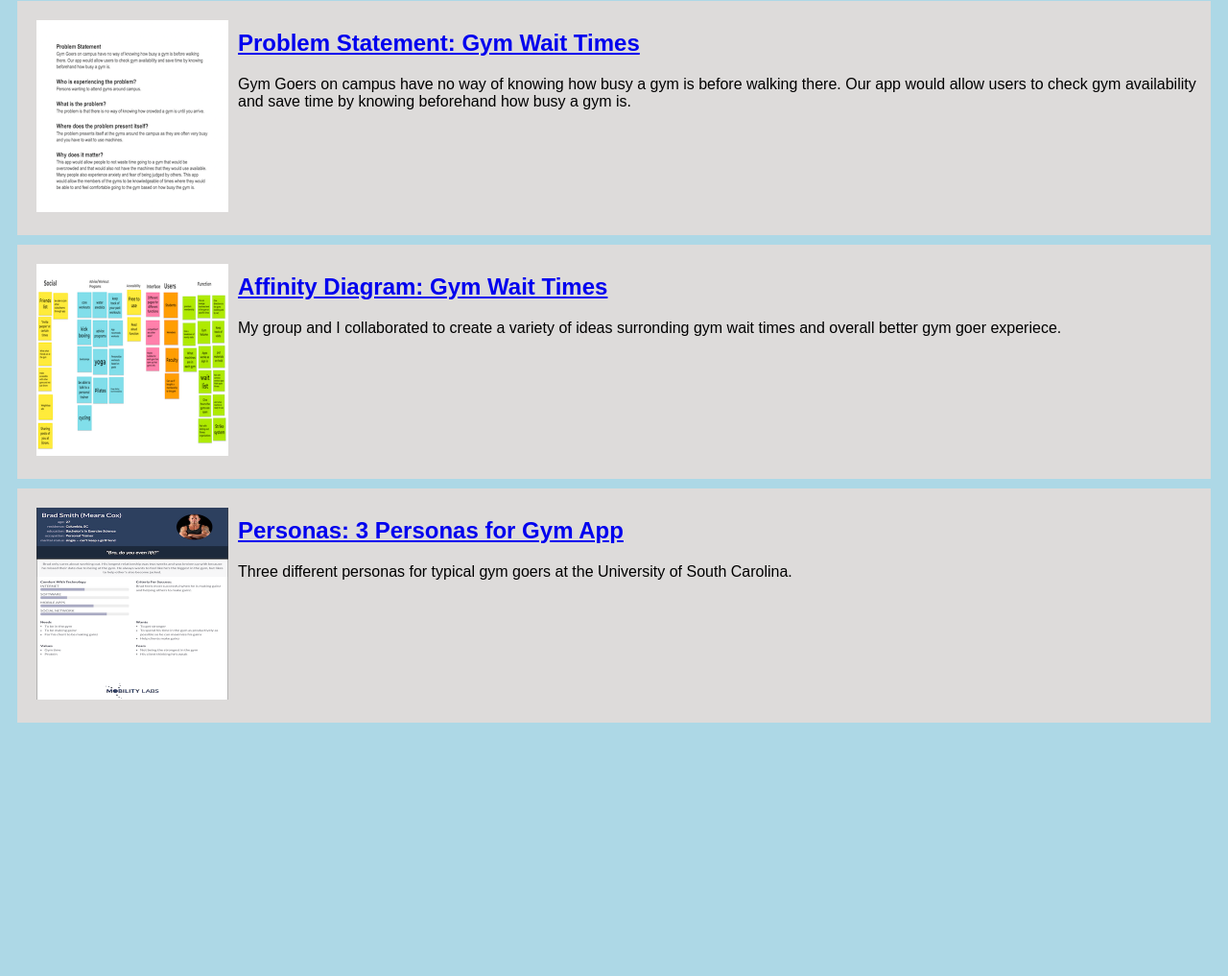
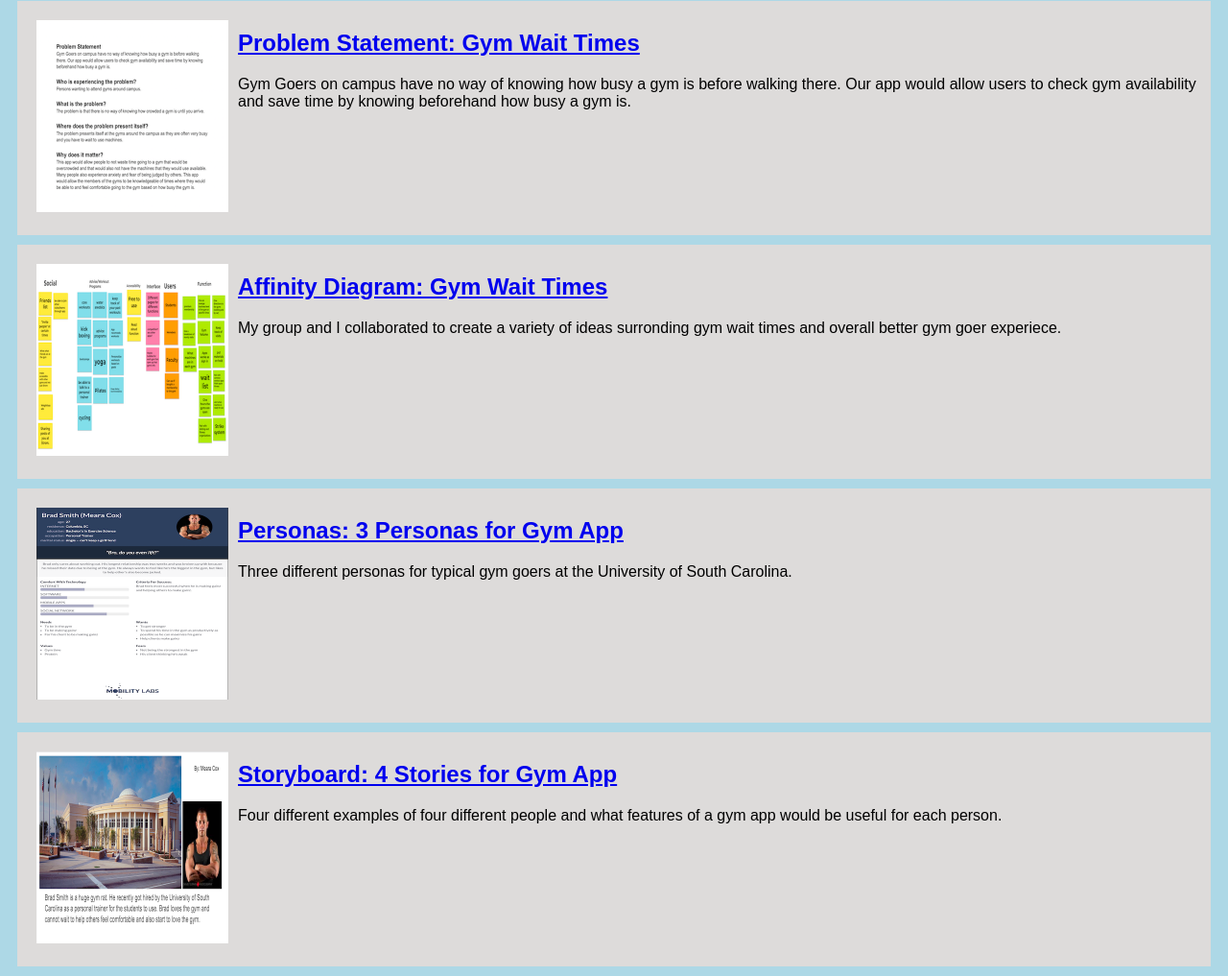
Before and after one commit to mearacox/mearacox.github.io, a plain HTML site: page index.html in a window 1280 px wide. Shown: the part 79-1096 px from the top of the page at 96% size. Before the commit the page ends 842 px from the top, so only its background shows below. Drawn offline with Linux system fonts and the light colour scheme.

Commit message:
Add files via upload

```diff
--- a/index.html
+++ b/index.html
@@ -37,5 +37,16 @@
                 </p>
             </section>
         </section>
+
+        <!--Storyboard-->
+        <section class="assignment">
+            <a href="files/storyboard.pdf"><img src="images/storyboard.png"></a>
+            <section class="ass-details">
+                <a href="files/storyboard.pdf"><h2>Storyboard: 4 Stories for Gym App</h2></a>
+                <p>
+                    Four different examples of four different people and what features of a gym app would be useful for each person.
+                </p>
+            </section>
+        </section>
     </body>
 </html>
```
Also changed, not shown: images/storyboard.png (added), 1 other file.
